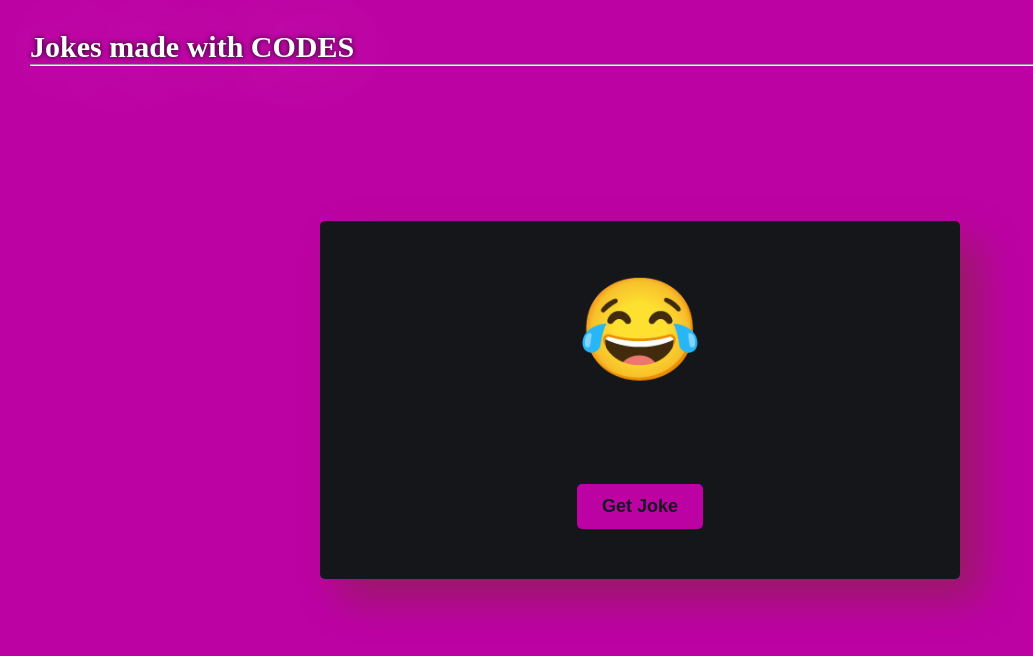
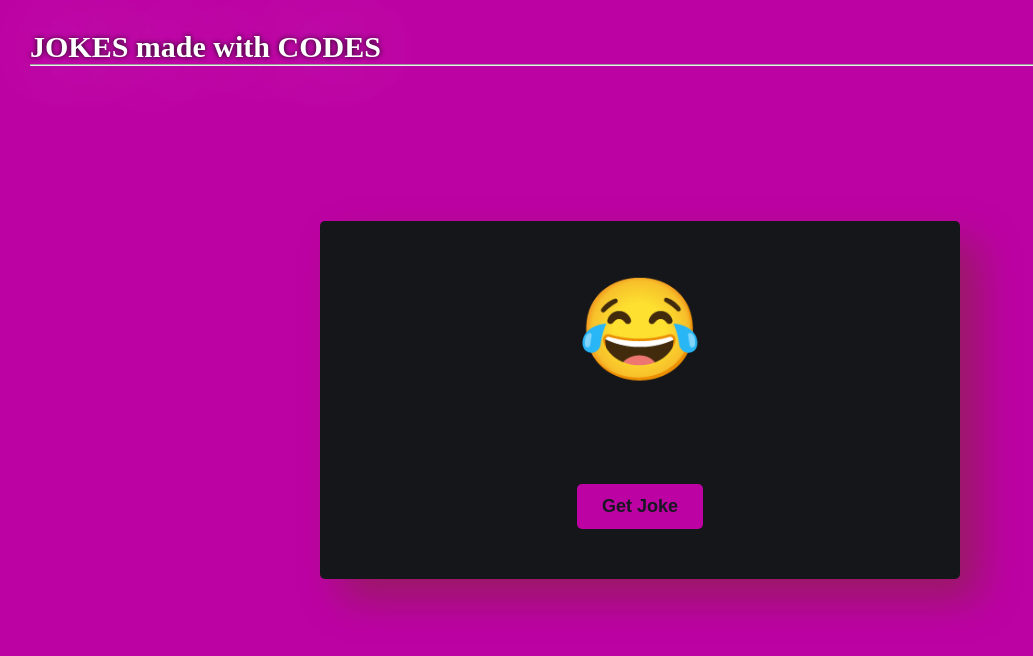
Before and after one commit to Uriakari/api_jokes, a plain HTML site: page index.html in a window 1280 px wide. Shown: the whole page, without its empty margins (0-1033 px from the left). Drawn offline with Linux system fonts and the light colour scheme; no server answers.

Commit message:
text changed

```diff
--- a/index.html
+++ b/index.html
@@ -13,7 +13,7 @@
 
 <body>
     <nav>
-        <h1> Jokes made with CODES</h1>
+        <h1> JOKES made with CODES</h1>
 
     </nav>
     <hr>
```
